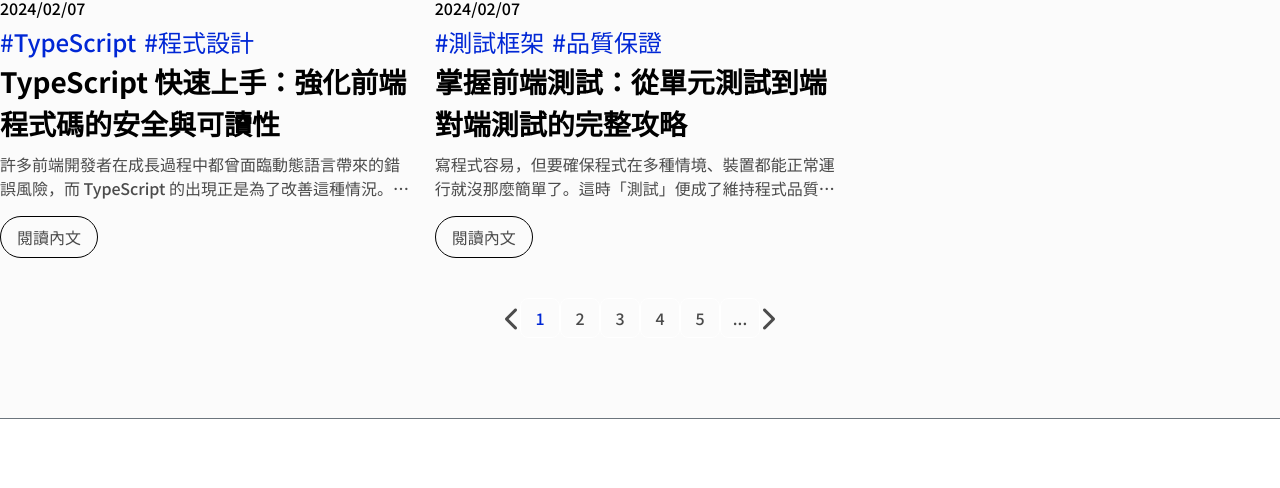
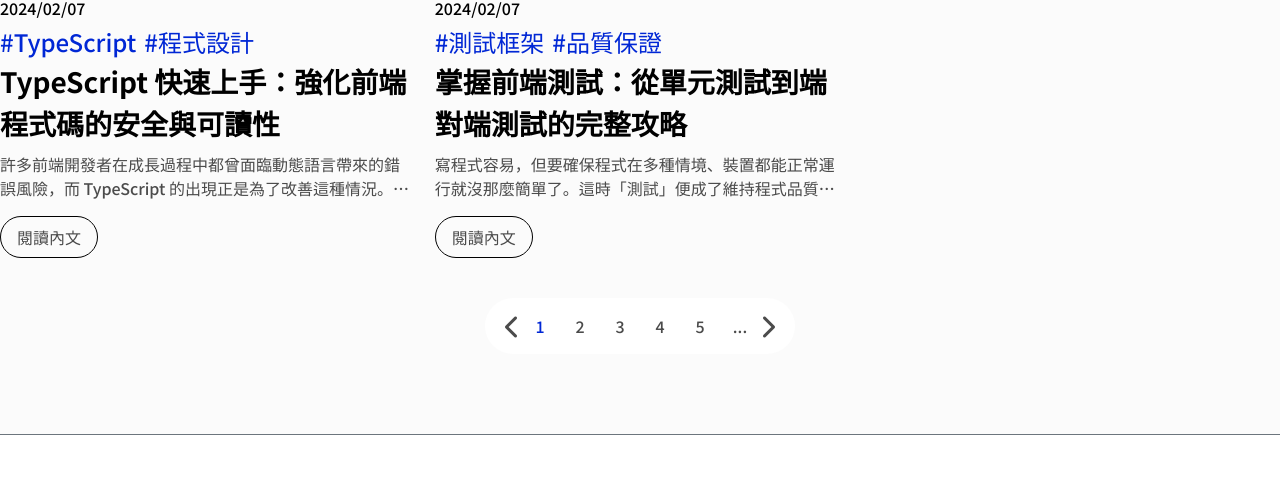
Before and after one commit to yi-linchuang/hex-30days-final-project, a plain HTML site: page index.html in a window 1280 px wide. Shown: the part 3434-3922 px from the top of the page. Drawn offline with Linux system fonts and the light colour scheme; a web font is replaced by a local one.

Commit message:
Add css for pagination

```diff
--- a/style.css
+++ b/style.css
@@ -271,6 +271,11 @@ img {
     display: flex;
     justify-content: center;
     align-items: center;
+    padding: 8px 20px;
+    background-color: #FFF;
+    width: fit-content;
+    margin: 0 auto;
+    border-radius: 40px;
 }
 .blog-pagination-item {
     color: #4B4B4B;
```
Also changed, not shown: 1 other file.
